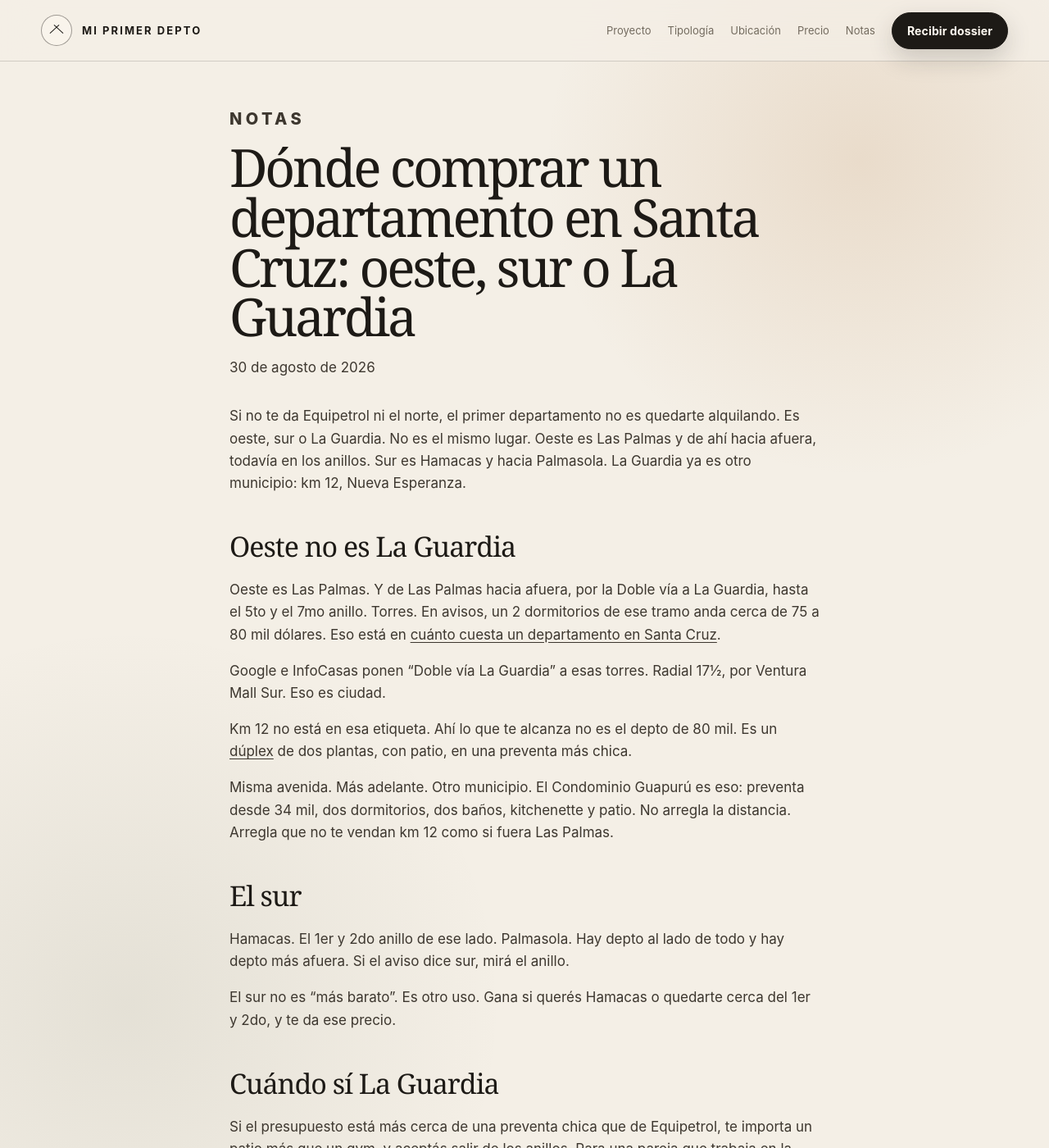
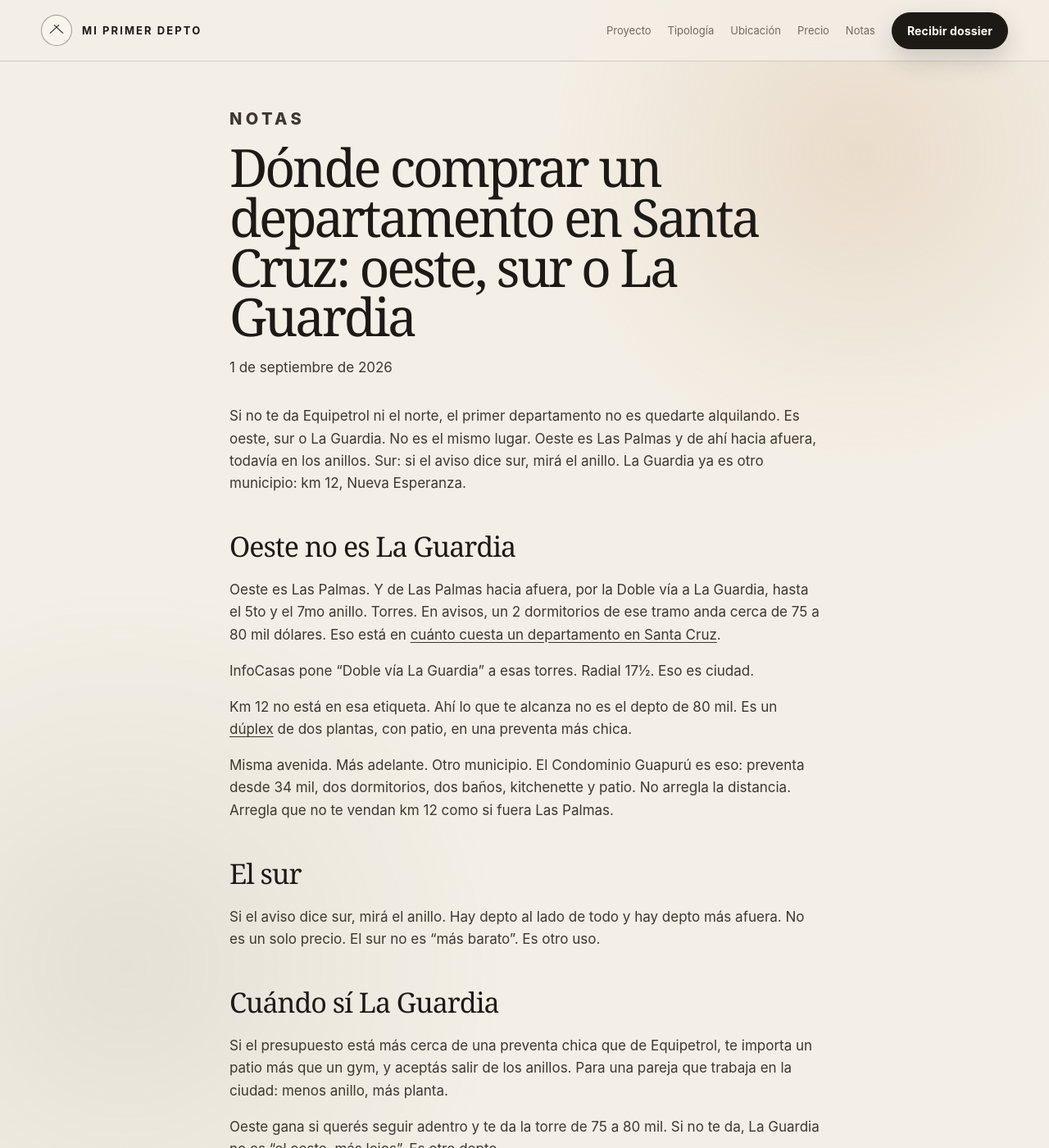
Before and after one commit to juanmanuelramallo/miprimerdepto, a Jekyll site: the page built from _posts/2026-08-30-donde-comprar-departamento-santa-cruz.md, in a window 1280 px wide and 1400 px high. Shown: the whole window at 82% size. Built offline with Jekyll 4.4.1, drawn with Linux system fonts in a browser that asks for light colours.

Commit message:
Publish week 4: drop noindex, tighten sur to what listings support

```diff
--- a/_posts/2026-08-30-donde-comprar-departamento-santa-cruz.md
+++ b/_posts/2026-08-30-donde-comprar-departamento-santa-cruz.md
@@ -3,27 +3,25 @@ layout: post
 title: "Dónde comprar un departamento en Santa Cruz: oeste, sur o La Guardia"
 description: "Si no te da Equipetrol, el primer departamento no es norte o nada. Es oeste, sur o La Guardia. No es el mismo lugar."
 permalink: /blog/donde-comprar-departamento-santa-cruz/
-date_label: 30 de agosto de 2026
-robots: noindex, nofollow
-sitemap: false
+date_label: 1 de septiembre de 2026
 faq:
   - q: ¿Dónde conviene comprar un departamento en Santa Cruz si no me alcanza Equipetrol?
-    a: Oeste, sur o La Guardia. Oeste es Las Palmas y de ahí hacia afuera, todavía en los anillos. Sur es Hamacas y hacia Palmasola. La Guardia es otro municipio, km 12.
+    a: Oeste, sur o La Guardia. Oeste es Las Palmas y de ahí hacia afuera, todavía en los anillos. Si el aviso dice sur, mirá el anillo. La Guardia es otro municipio, km 12.
   - q: ¿Zona oeste y La Guardia son lo mismo?
     a: No. Oeste es Las Palmas y las torres del 5to al 7mo anillo sobre la Doble vía a La Guardia. La Guardia es otro municipio. Misma avenida, otro depto.
   - q: ¿Zona oeste, zona sur o La Guardia para una pareja que trabaja en la ciudad?
-    a: Oeste si querés quedarte en los anillos y te da para una torre. Sur si estás en Hamacas o hacia Palmasola. La Guardia si el presupuesto está más cerca de una preventa chica y te importa un patio.
+    a: Oeste si querés quedarte en los anillos y te da para una torre. Sur si el aviso te deja en un anillo que te sirve. La Guardia si el presupuesto está más cerca de una preventa chica y te importa un patio.
   - q: ¿Vale la pena vivir en la Doble vía a La Guardia?
     a: Depende del tramo. 5to a 7mo anillo es ciudad. Km 12, Urbanización Nueva Esperanza, es La Guardia. No es el mismo depto ni el mismo precio.
 ---
 
-Si no te da Equipetrol ni el norte, el primer departamento no es quedarte alquilando. Es oeste, sur o La Guardia. No es el mismo lugar. Oeste es Las Palmas y de ahí hacia afuera, todavía en los anillos. Sur es Hamacas y hacia Palmasola. La Guardia ya es otro municipio: km 12, Nueva Esperanza.
+Si no te da Equipetrol ni el norte, el primer departamento no es quedarte alquilando. Es oeste, sur o La Guardia. No es el mismo lugar. Oeste es Las Palmas y de ahí hacia afuera, todavía en los anillos. Sur: si el aviso dice sur, mirá el anillo. La Guardia ya es otro municipio: km 12, Nueva Esperanza.
 
 ## Oeste no es La Guardia
 
 Oeste es Las Palmas. Y de Las Palmas hacia afuera, por la Doble vía a La Guardia, hasta el 5to y el 7mo anillo. Torres. En avisos, un 2 dormitorios de ese tramo anda cerca de 75 a 80 mil dólares. Eso está en [cuánto cuesta un departamento en Santa Cruz](/blog/cuanto-cuesta-un-departamento-en-santa-cruz/).
 
-Google e InfoCasas ponen “Doble vía La Guardia” a esas torres. Radial 17½, por Ventura Mall Sur. Eso es ciudad.
+InfoCasas pone “Doble vía La Guardia” a esas torres. Radial 17½. Eso es ciudad.
 
 Km 12 no está en esa etiqueta. Ahí lo que te alcanza no es el depto de 80 mil. Es un [dúplex](/blog/que-es-un-duplex-en-santa-cruz/) de dos plantas, con patio, en una preventa más chica.
 
@@ -31,9 +29,7 @@ Misma avenida. Más adelante. Otro municipio. El Condominio Guapurú es eso: pre
 
 ## El sur
 
-Hamacas. El 1er y 2do anillo de ese lado. Palmasola. Hay depto al lado de todo y hay depto más afuera. Si el aviso dice sur, mirá el anillo.
-
-El sur no es “más barato”. Es otro uso. Gana si querés Hamacas o quedarte cerca del 1er y 2do, y te da ese precio.
+Si el aviso dice sur, mirá el anillo. Hay depto al lado de todo y hay depto más afuera. No es un solo precio. El sur no es “más barato”. Es otro uso.
 
 ## Cuándo sí La Guardia
 
```
